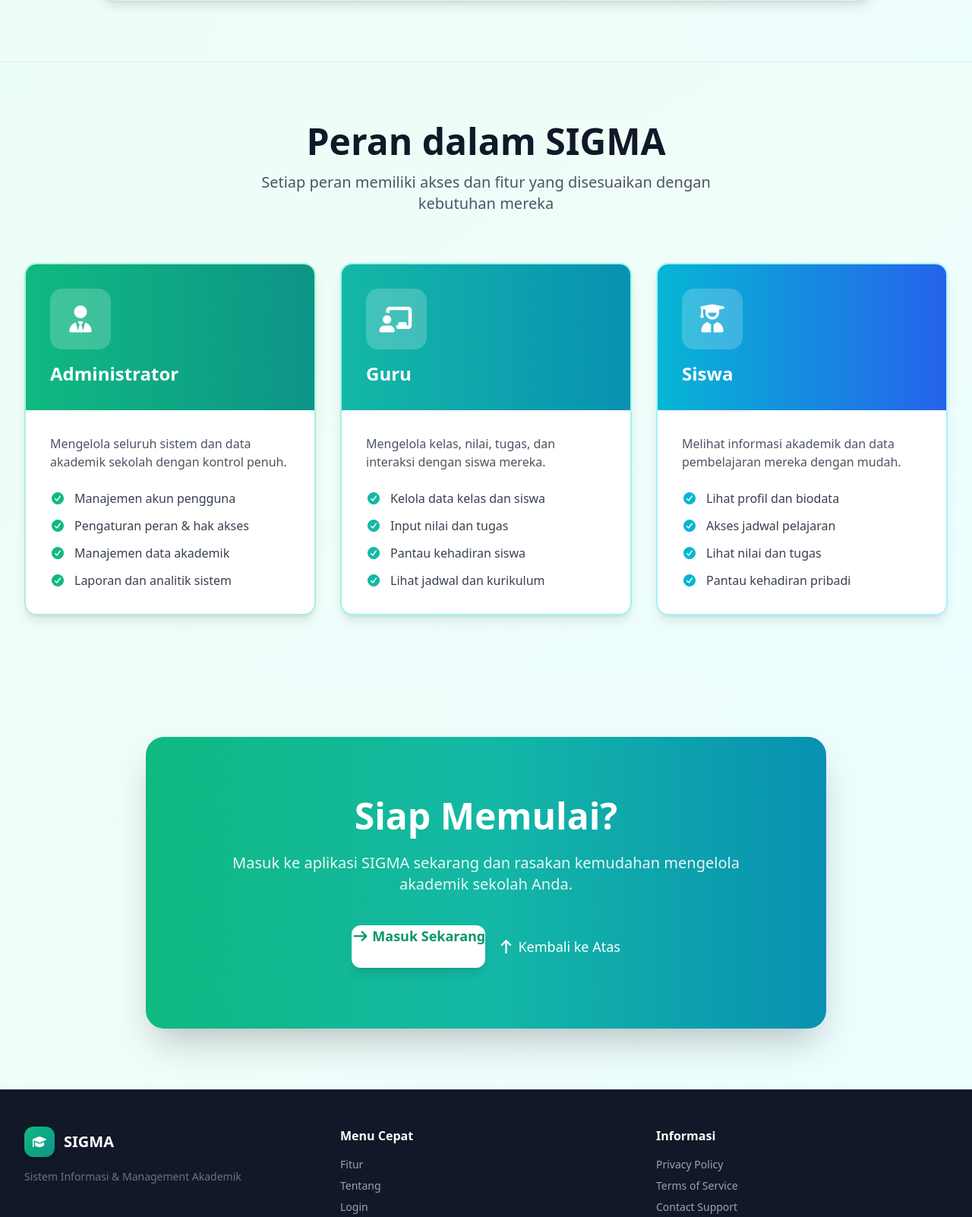
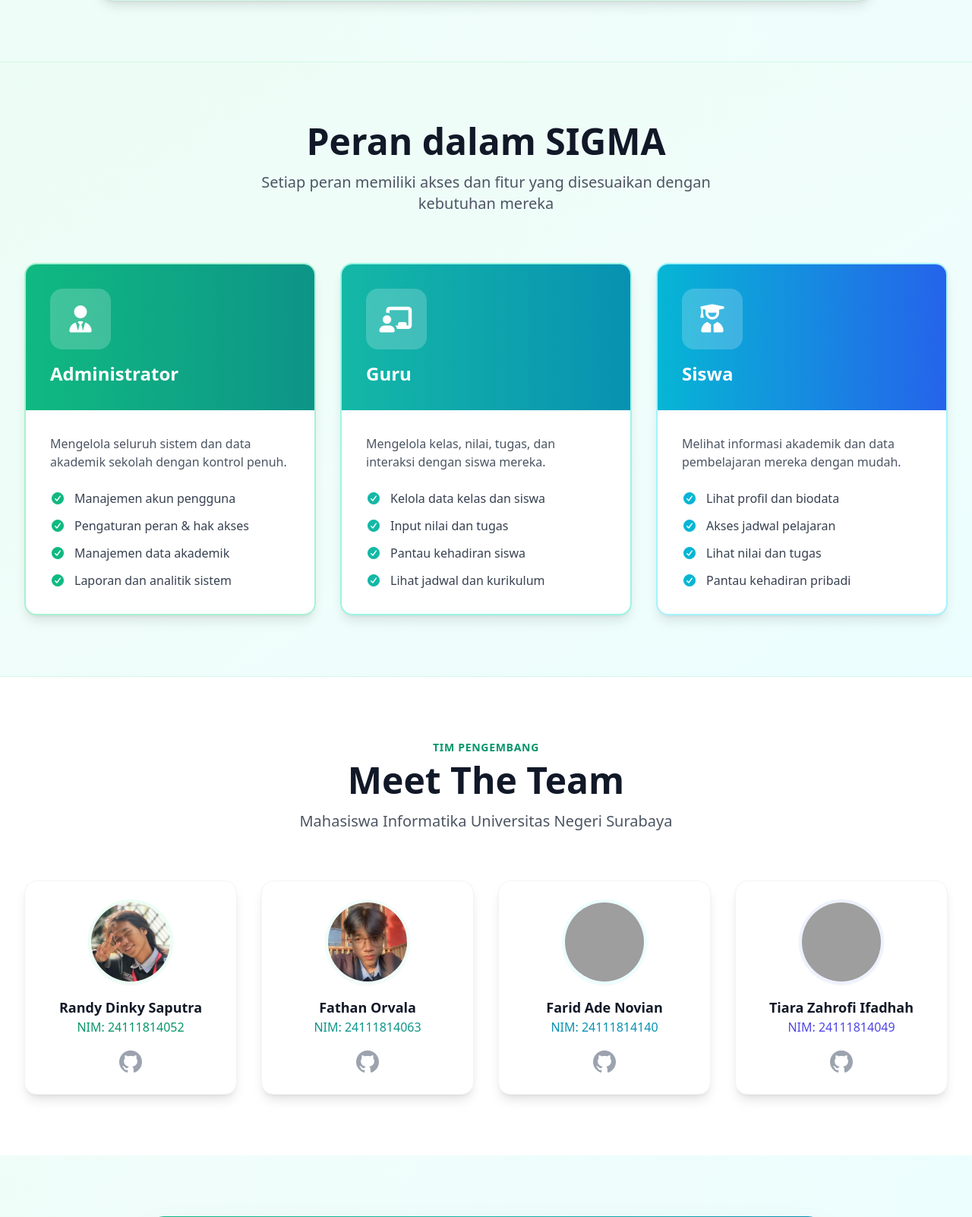
Before and after one commit to DinkyTrady/school-management, a Django app: page / in a window 1280 px wide. Shown: the part 1904-3506 px from the top of the page at 76% size. Run offline with Django 5.2, Linux system fonts and the light colour scheme; parts of the project's set-up code (start-up, migrations or seed data) failed here and were passed over; some libraries are stand-ins or nearby versions; grey boxes are pictures that could not be loaded.

Commit message:
Refactor CSS animations and add team section with developer profiles

```diff
--- a/apps/core/templates/core/intro.html
+++ b/apps/core/templates/core/intro.html
@@ -104,18 +102,17 @@
                         <a href="{% url 'users:login' %}" class="btn bg-gradient-to-r from-emerald-500 to-teal-600 text-white border-0 hover:from-emerald-600 hover:to-teal-700 text-lg h-14 rounded-xl shadow-lg hover:shadow-xl transition-all duration-200 group">
                             <i class="fas fa-arrow-right group-hover:translate-x-1 transition-transform"></i> Masuk Sekarang
                         </a>
-                        <button onclick="document.getElementById('features').scrollIntoView({behavior: 'smooth'})" class="btn btn-outline border-emerald-300 text-emerald-600 hover:bg-emerald-50 hover:border-emerald-400 text-lg h-14 rounded-xl transition-all duration-200">
-                            <i class="fas fa-info-circle"></i> Pelajari Lebih Lanjut
-                        </button>
+
+                        <a href="#team" class="btn btn-outline border-emerald-300 text-emerald-600 hover:bg-emerald-50 hover:border-emerald-400 text-lg h-14 rounded-xl transition-all duration-200">
+                            <i class="fas fa-users"></i> Tim Kami
+                        </a>
                     </div>
                 </div>
 
-                <!-- Kolom Kanan: Ilustrasi -->
                 <div class="relative animate-slideInRight">
                     <div class="absolute inset-0 bg-gradient-to-br from-emerald-200 to-teal-200 rounded-3xl blur-2xl opacity-30"></div>
                     <div class="relative bg-white rounded-3xl shadow-2xl border border-emerald-100 p-8 backdrop-blur-sm">
                         <div class="space-y-6">
-                            <!-- Animasi Ikon Akademik -->
                             <div class="grid grid-cols-3 gap-4">
                                 <div class="bg-gradient-to-br from-emerald-100 to-emerald-50 rounded-2xl p-6 flex items-center justify-center h-20 animate-fadeInUp delay-100">
                                     <i class="fas fa-chalkboard-user text-4xl text-emerald-600"></i>
@@ -385,7 +368,76 @@
         </div>
     </section>
 
-    <!-- CTA Section -->
+    <section id="team" class="py-20 px-4 sm:px-6 lg:px-8 bg-white border-t border-emerald-100">
+        <div class="max-w-7xl mx-auto">
+            <div class="text-center mb-16 animate-fadeInUp">
+                <span class="text-emerald-600 font-bold tracking-wider uppercase text-sm">Tim Pengembang</span>
+                <h2 class="text-4xl sm:text-5xl font-extrabold text-gray-900 mt-2">
+                    Meet The Team
+                </h2>
+                <p class="text-xl text-gray-600 mt-4">
+                    Mahasiswa Informatika Universitas Negeri Surabaya
+                </p>
+            </div>
+
+            <div class="grid grid-cols-1 md:grid-cols-2 lg:grid-cols-4 gap-8">
+
+                <a href="https://github.com/DinkyTrady" target="_blank" rel="noopener noreferrer" aria-label="GitHub - Randy Dinky Saputra" title="Randy on GitHub" class="group block bg-white rounded-2xl shadow-lg border border-gray-100 overflow-hidden hover:-translate-y-2 transition-transform duration-300 text-center p-6">
+                    <img src="{% static 'core/img/team/randy.png' %}"
+                         alt="Randy Dinky Saputra"
+                         class="w-28 h-28 rounded-full border-4 border-emerald-50 mx-auto mb-4 object-cover shadow-sm">
+
+                    <h3 class="text-lg font-bold text-gray-900">Randy Dinky Saputra</h3>
+                    <p class="text-emerald-600 font-medium mb-4">NIM: 24111814052</p>
+
+                    <span class="inline-block text-gray-400 hover:text-black transition-colors text-3xl" aria-hidden="true">
+                        <i class="fab fa-github"></i>
+                    </span>
+                </a>
+
+                <a href="https://github.com/atangorp" target="_blank" rel="noopener noreferrer" aria-label="GitHub - Fathan Orvala" title="Fathan on GitHub" class="group block bg-white rounded-2xl shadow-lg border border-gray-100 overflow-hidden hover:-translate-y-2 transition-transform duration-300 text-center p-6">
+                    <img src="{% static 'core/img/team/fathan.jpg' %}"
+                         alt="Fathan Orvala"
+                         class="w-28 h-28 rounded-full border-4 border-teal-50 mx-auto mb-4 object-cover shadow-sm">
+
+                    <h3 class="text-lg font-bold text-gray-900">Fathan Orvala</h3>
+                    <p class="text-teal-600 font-medium mb-4">NIM: 24111814063</p>
+
+                    <span class="inline-block text-gray-400 hover:text-black transition-colors text-3xl" aria-hidden="true">
+                        <i class="fab fa-github"></i>
+                    </span>
+                </a>
+
+                <a href="https://github.com/fnovians" target="_blank" rel="noopener noreferrer" aria-label="GitHub - Farid Ade Novian" title="Farid on GitHub" class="group block bg-white rounded-2xl shadow-lg border border-gray-100 overflow-hidden hover:-translate-y-2 transition-transform duration-300 text-center p-6">
+                    <img src="https://ui-avatars.com/api/?name=Farid+Ade&background=0891b2&color=fff&size=128"
+                         alt="Farid Ade Novian"
+                         class="w-28 h-28 rounded-full border-4 border-cyan-50 mx-auto mb-4 object-cover shadow-sm">
+
+                    <h3 class="text-lg font-bold text-gray-900">Farid Ade Novian</h3>
+                    <p class="text-cyan-600 font-medium mb-4">NIM: 24111814140</p>
+
+                    <span class="inline-block text-gray-400 hover:text-black transition-colors text-3xl" aria-hidden="true">
+                        <i class="fab fa-github"></i>
+                    </span>
+                </a>
+
+                <a href="https://github.com/tiarazahrofii" target="_blank" rel="noopener noreferrer" aria-label="GitHub - Tiara Zahrofi Ifadhah" title="Tiara on GitHub" class="group block bg-white rounded-2xl shadow-lg border border-gray-100 overflow-hidden hover:-translate-y-2 transition-transform duration-300 text-center p-6">
+                    <img src="https://ui-avatars.com/api/?name=Tiara+Zahrofi&background=6366f1&color=fff&size=128"
+                         alt="Tiara Zahrofi Ifadhah"
+                         class="w-28 h-28 rounded-full border-4 border-indigo-50 mx-auto mb-4 object-cover shadow-sm">
+
+                    <h3 class="text-lg font-bold text-gray-900">Tiara Zahrofi Ifadhah</h3>
+                    <p class="text-indigo-600 font-medium mb-4">NIM: 24111814049</p>
+
+                    <span class="inline-block text-gray-400 hover:text-black transition-colors text-3xl" aria-hidden="true">
+                        <i class="fab fa-github"></i>
+                    </span>
+                </a>
+
+            </div>
+        </div>
+    </section>
+
     <section class="py-20 px-4 sm:px-6 lg:px-8">
         <div class="max-w-4xl mx-auto">
             <div class="bg-gradient-to-r from-emerald-500 via-teal-500 to-cyan-600 rounded-3xl shadow-2xl overflow-hidden">
```
Also changed, not shown: other parts of apps/core/templates/core/intro.html (+41 -58 lines).
